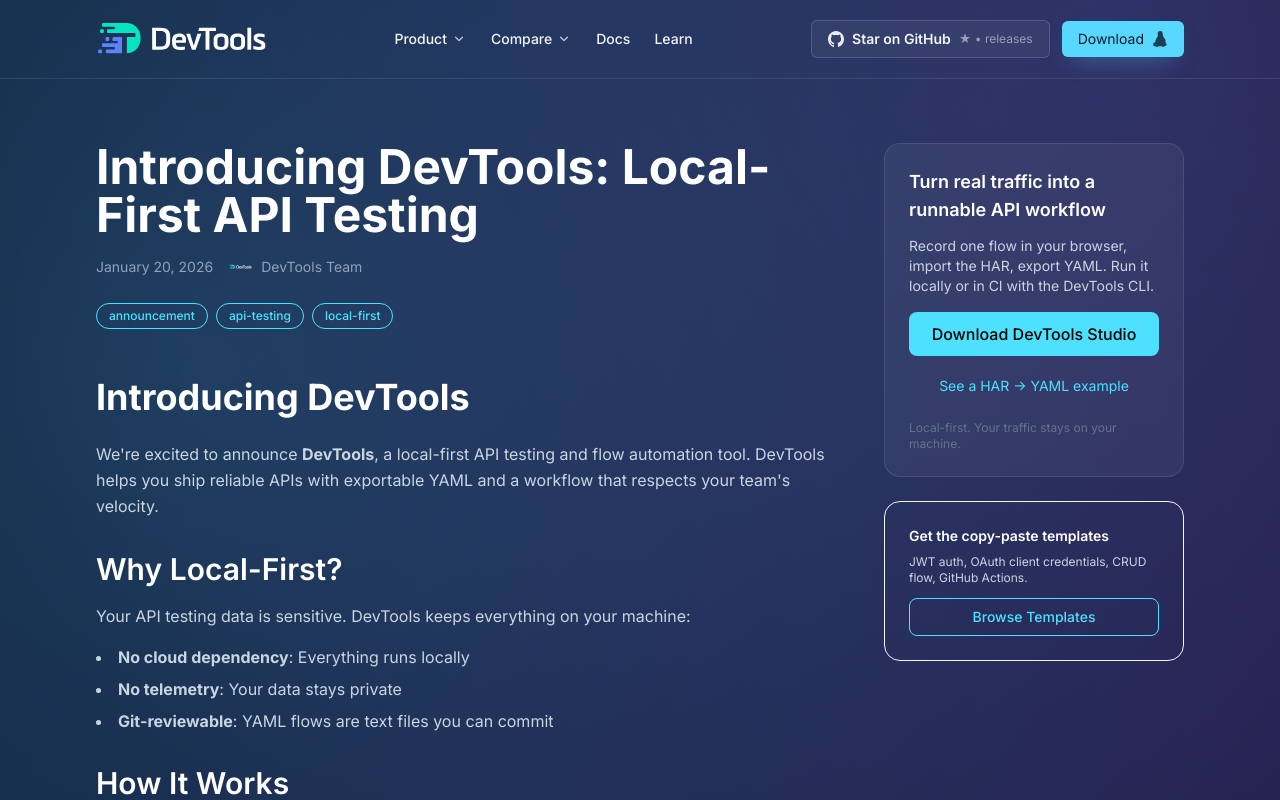
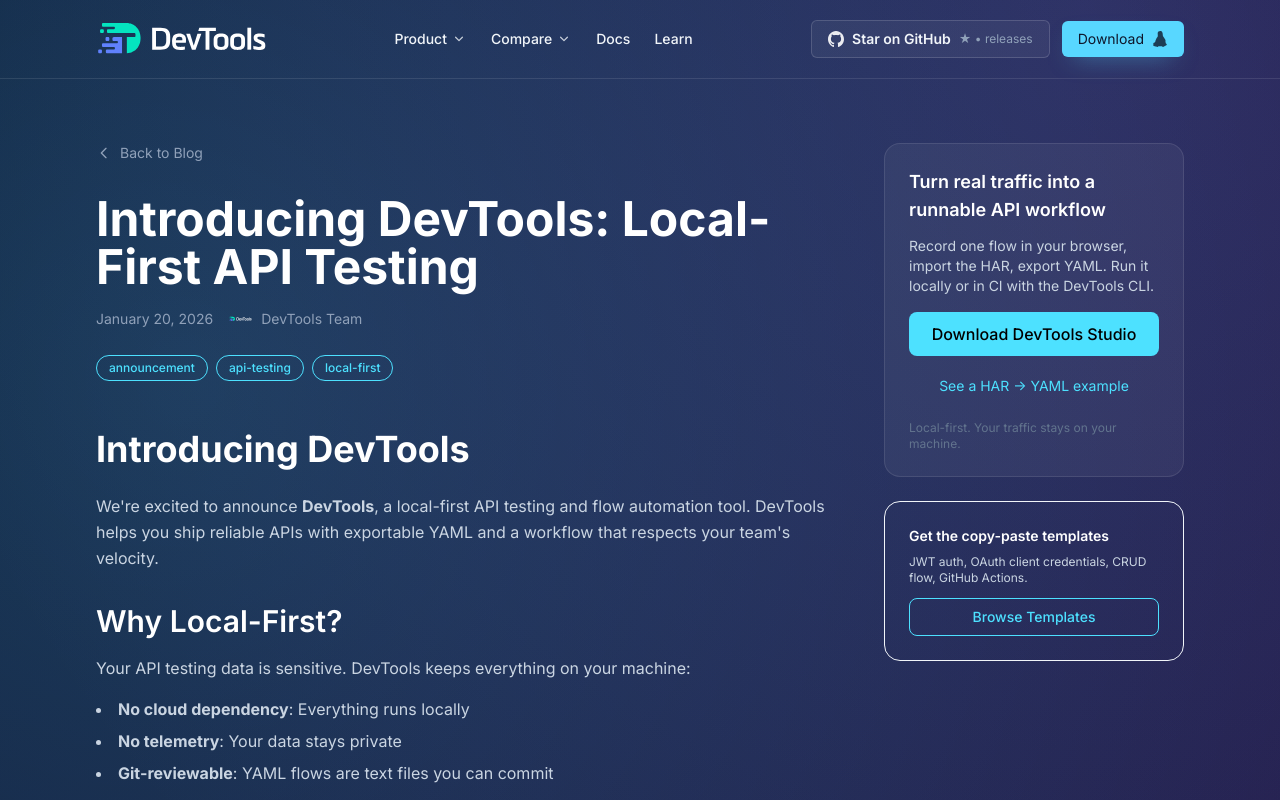
Before and after one commit to the-dev-tools/dev-tools-website, a Next.js app: page /blog/introducing-devtools in a window 1280 px wide. Shown: the top 800 px of the page. Built offline with nearby package versions, Linux system fonts and the light colour scheme; no server answers.

Commit message:
add back button to blog post

```diff
--- a/app/blog/[slug]/page.tsx
+++ b/app/blog/[slug]/page.tsx
@@ -37,6 +37,16 @@
     <div className="mx-auto max-w-6xl px-4 py-16 sm:px-8">
       <div className="lg:grid lg:grid-cols-[1fr_300px] lg:gap-12">
         <article>
+          <Link
+            href="/blog"
+            className="inline-flex items-center gap-2 text-sm text-slate-400 hover:text-neon transition mb-8"
+          >
+            <svg className="w-4 h-4" fill="none" viewBox="0 0 24 24" stroke="currentColor">
+              <path strokeLinecap="round" strokeLinejoin="round" strokeWidth={2} d="M15 19l-7-7 7-7" />
+            </svg>
+            Back to Blog
+          </Link>
+
           <header className="mb-12">
             {post.image && (
               <img
```
